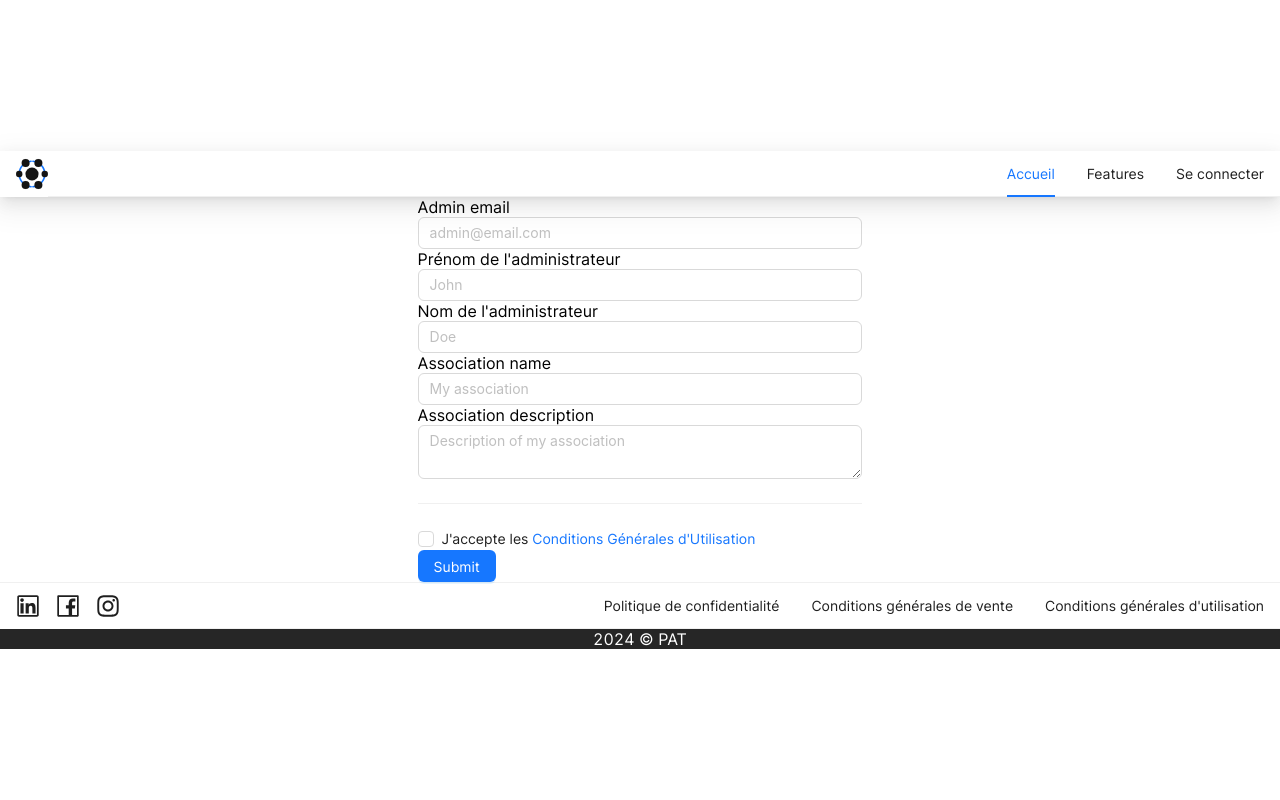
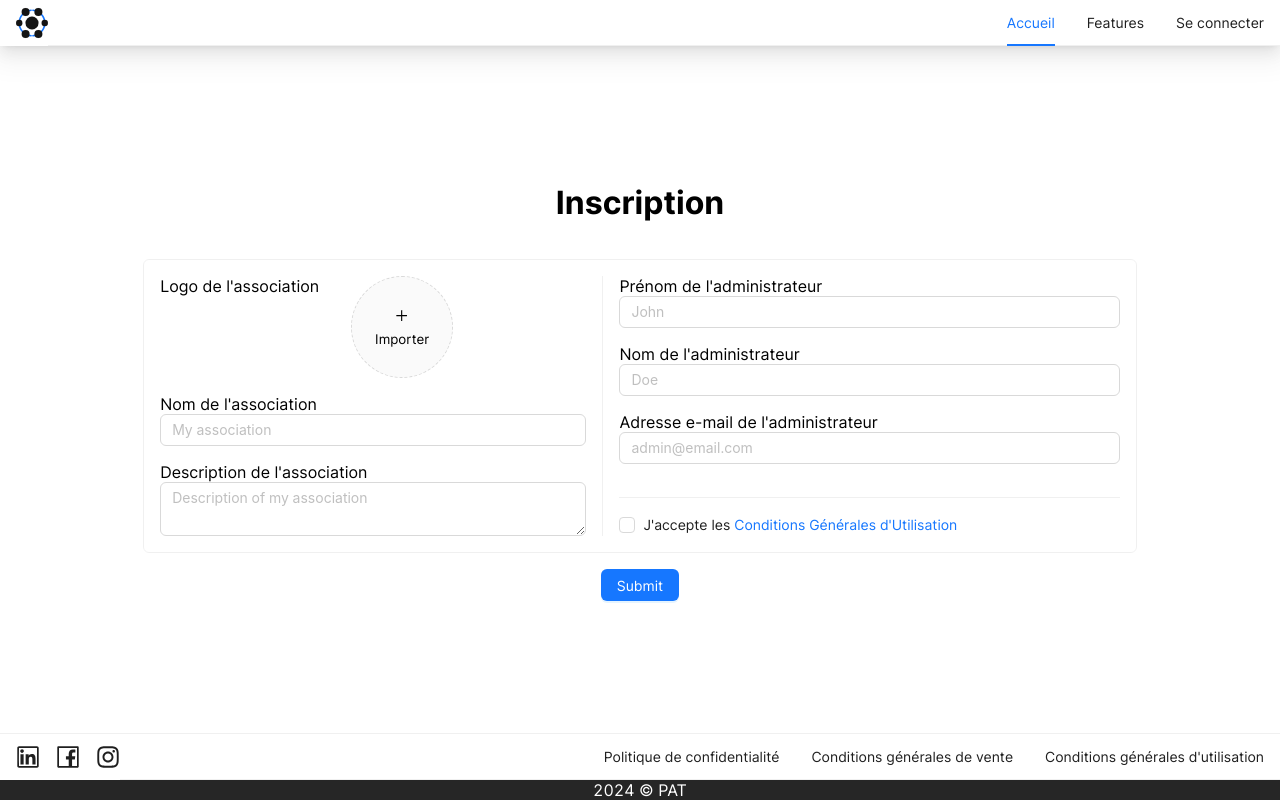
Before and after one commit to eanaellea/cause-connect-webapp, a React (Vite) app: page /sign-up in a window 1280 px wide. Built offline with nearby package versions, Linux system fonts and the light colour scheme.

Commit message:
feat(sign up): add logo input + style

```diff
--- /dev/null
+++ b/src/pages/signUp/SignUp.module.scss
@@ -0,0 +1,67 @@
+@import "../../designSystem/mixins.scss";
+
+
+.main {
+  @include flex-column;
+  flex-grow: 1;
+  justify-content: center;
+  align-items: center;
+  width: 100%;
+  overflow-y: scroll;
+
+  .signUpForm{
+    @include flex-column;
+    gap: 16px;
+    margin: 16px;
+
+    .formContent {
+      @include flex-row;
+      padding: 16px;
+      border: var(--ant-line-width) var(--ant-line-type) var(--ant-color-split);
+      border-radius: var(--ant-border-radius);
+
+      .horizontalDivider {
+        width: auto;
+        height: 1px;
+        margin: 16px 0;
+      }
+
+      .verticalDivider {
+        width: 1px;
+        height: auto;
+        margin: 0 16px;
+      }
+
+      .formColumn, .formControlsContainer {
+        @include flex-column;
+        justify-content: space-between;
+        align-items: center;
+        gap: 16px;
+
+        .formControl {
+          width: 100%;
+
+          &:has(.logoUpload), > .logoUpload {
+            display: flex;
+            flex-direction: row;
+            gap: 16px;
+
+            label {
+              justify-self: unset;
+            }
+          }
+        }
+
+        .terms {
+          width: 100%;
+          align-self: start;
+        }
+      }
+    }
+
+    button {
+      width: fit-content;
+      margin: 0 auto;
+    }
+  }
+}
--- a/src/pages/signUp/SignUp.tsx
+++ b/src/pages/signUp/SignUp.tsx
@@ -1,8 +1,13 @@
-import { Input, Divider, Button, Checkbox } from 'antd';
+import { Input, Modal, Upload, Divider, Button, Checkbox } from 'antd';
 import { Link } from 'react-router-dom';
 import { Controller, SubmitHandler, useForm } from 'react-hook-form'
 import { z } from 'zod'
 import { zodResolver } from "@hookform/resolvers/zod";
+import { useState } from 'react'
+import type { GetProp, UploadFile, UploadProps } from 'antd';
+import { PlusOutlined } from '@ant-design/icons';
+
+import styles from './SignUp.module.scss'
 
 const signUpSchema = z.object({
   admin: z.object({
@@ -20,19 +25,150 @@ const signUpSchema = z.object({
   }),
 });
 
+type FileType = Parameters<GetProp<UploadProps, 'beforeUpload'>>[0];
+
+const getBase64 = (file: FileType): Promise<string> =>
+  new Promise((resolve, reject) => {
+    const reader = new FileReader();
+    reader.readAsDataURL(file);
+    reader.onload = () => resolve(reader.result as string);
+    reader.onerror = (error) => reject(error);
+  });
+
 export const SignUp = () => {
+  const [previewOpen, setPreviewOpen] = useState(false);
+  const [previewImage, setPreviewImage] = useState('');
+  const [previewTitle, setPreviewTitle] = useState('');
+  const [fileList, setFileList] = useState<UploadFile[]>([]);
+
+  const handleCancel = () => setPreviewOpen(false);
+
+  const handlePreview = async (file: UploadFile) => {
+    if (!file.url && !file.preview) {
+      file.preview = await getBase64(file.originFileObj as FileType);
+    }
+
+    setPreviewImage(file.url || (file.preview as string));
+    setPreviewOpen(true);
+    setPreviewTitle(file.name || file.url!.substring(file.url!.lastIndexOf('/') + 1));
+  };
+
+  const handleChange: UploadProps['onChange'] = ({ fileList: newFileList }) =>
+    setFileList(newFileList);
+
+  const uploadButton = (
+    <button style={{ border: 0, background: 'none' }} type="button">
+      <PlusOutlined />
+      <div style={{ marginTop: 8 }}>Importer</div>
+    </button>
+  );
+
   const { control, handleSubmit, formState: { errors } } = useForm<z.infer<typeof signUpSchema>>({
     resolver: zodResolver(signUpSchema),
   })
   const onSubmit: SubmitHandler<z.infer<typeof signUpSchema>> = (data) => {
     console.log('Submitting', data)
+    console.log('errors', errors)
   }
 
   return (
-    <form onSubmit={handleSubmit(onSubmit)}>
-      <div>
-        <div>
-          <label>Admin email</label>
+    <main className={styles.main} >
+      <h1>Inscription</h1>
+
+      <form onSubmit={handleSubmit(onSubmit)} className={styles.signUpForm}>
+        <div className={styles.formContent}>
+          <div className={styles.formColumn}>
+            <div className={styles.formControl}>
+              <label>Logo de l'association</label>
+              <Controller
+                name="association.logo"
+                control={control}
+                render={({ field }) => (
+                  <>
+                    <Upload
+                      {...field}
+                      // TODO: add action={}
+                      listType="picture-circle"
+                      fileList={fileList}
+                      onPreview={handlePreview}
+                      onChange={handleChange}
+                      className={styles.logoUpload}
+                    >
+                      {fileList.length >= 1 ? null : uploadButton}
+                    </Upload>
+                    <Modal open={previewOpen} title={previewTitle} footer={null} onCancel={handleCancel}>
+                      <img alt="example" style={{ width: '100%' }} src={previewImage} />
+                    </Modal>
+                  </>
+                )}
+              />
+              {errors.association?.logo && <span>{errors.association.logo.message}</span>}
+            </div>
+            <div className={styles.formControl}>
+              <label>Nom de l'association</label>
+              <Controller
+                name="association.name"
+                control={control}
+                render={({ field }) => (
+                  <Input
+                    {...field}
+                    placeholder='My association'
+                  />
+                )}
+              />
+              {errors.association?.name && <span>{errors.association.name.message}</span>}
+            </div>
+            <div className={styles.formControl}>
+              <label>Description de l'association</label>
+              <Controller
+                name="association.description"
+                control={control}
+                render={({ field }) => (
+                  <Input.TextArea
+                    {...field}
+                    status={errors.association?.description ? 'error' : ''}
+                    placeholder='Description of my association'
+                  />
+                )}
+              />
+              {errors.association?.description && <span>{errors.association.description.message}</span>}
+            </div>
+          </div>
+
+          <Divider type="vertical" className={styles.verticalDivider} />
+
+          <div className={styles.formColumn}>
+            <div className={styles.formControlsContainer}>
+              <div className={styles.formControl}>
+                <label>Prénom de l'administrateur</label>
+                <Controller
+                  name="admin.firstName"
+                  control={control}
+                  render={({ field }) => (
+                    <Input
+                      {...field}
+                      placeholder='John'
+                    />
+                  )}
+                />
+                {errors.admin?.firstName && <span>{errors.admin.firstName.message}</span>}
+              </div>
+              <div className={styles.formControl}>
+                <label>Nom de l'administrateur</label>
+                <Controller
+                  name="admin.lastName"
+                  control={control}
+                  render={({ field }) => (
+                    <Input
+                      {...field}
+                      placeholder='Doe'
+                    />
+                  )}
+                />
+                {errors.admin?.lastName && <span>{errors.admin.lastName.message}</span>}
+              </div>
+              <div className={styles.formControl}>
+                <label>Adresse e-mail de l'administrateur</label>
                 <Controller
                   name="admin.email"
                   control={control}
@@ -46,67 +182,10 @@ export const SignUp = () => {
                 />
                 {errors.admin?.email && <span>{errors.admin.email.message}</span>}
               </div>
-        <div>
-          <label>Prénom de l'administrateur</label>
-          <Controller
-            name="admin.firstName"
-            control={control}
-            render={({ field }) => (
-              <Input
-                {...field}
-                placeholder='John'
-              />
-            )}
-          />
-          {errors.admin?.firstName && <span>{errors.admin.firstName.message}</span>}
             </div>
-        <div>
-          <label>Nom de l'administrateur</label>
-          <Controller
-            name="admin.lastName"
-            control={control}
-            render={({ field }) => (
-              <Input
-                {...field}
-                placeholder='Doe'
-              />
-            )}
-          />
-          {errors.admin?.lastName && <span>{errors.admin.lastName.message}</span>}
-        </div>
-      </div>
-      <div>
-        <div>
-          <label>Association name</label>
-          <Controller
-            name="association.name"
-            control={control}
-            render={({ field }) => (
-              <Input
-                {...field}
-                placeholder='My association'
-              />
-            )}
-          />
-          {errors.association?.name && <span>{errors.association.name.message}</span>}
-        </div>
-        <div>
-          <label>Association description</label>
-          <Controller
-            name="association.description"
-            control={control}
-            render={({ field }) => (
-              <Input.TextArea
-                {...field}
-                placeholder='Description of my association'
-              />
-            )}
-          />
-          {errors.association?.description && <span>{errors.association.description.message}</span>}
-        </div>
-        <div>
-          <Divider type="horizontal" />
-          <div>
+            <div className={styles.terms}>
+              <Divider type="horizontal" className={styles.horizontalDivider} />
+              <div className={styles.formControl}>
                 <Controller
                   name="terms"
                   control={control}
@@ -123,10 +202,12 @@ export const SignUp = () => {
               </div>
             </div>
           </div>
+        </div>
 
         <Button type="primary" htmlType="submit">
           Submit
         </Button>
       </form>
+    </main>
   )
 }
```
Lines whose indentation alone changed are shown as unchanged.
